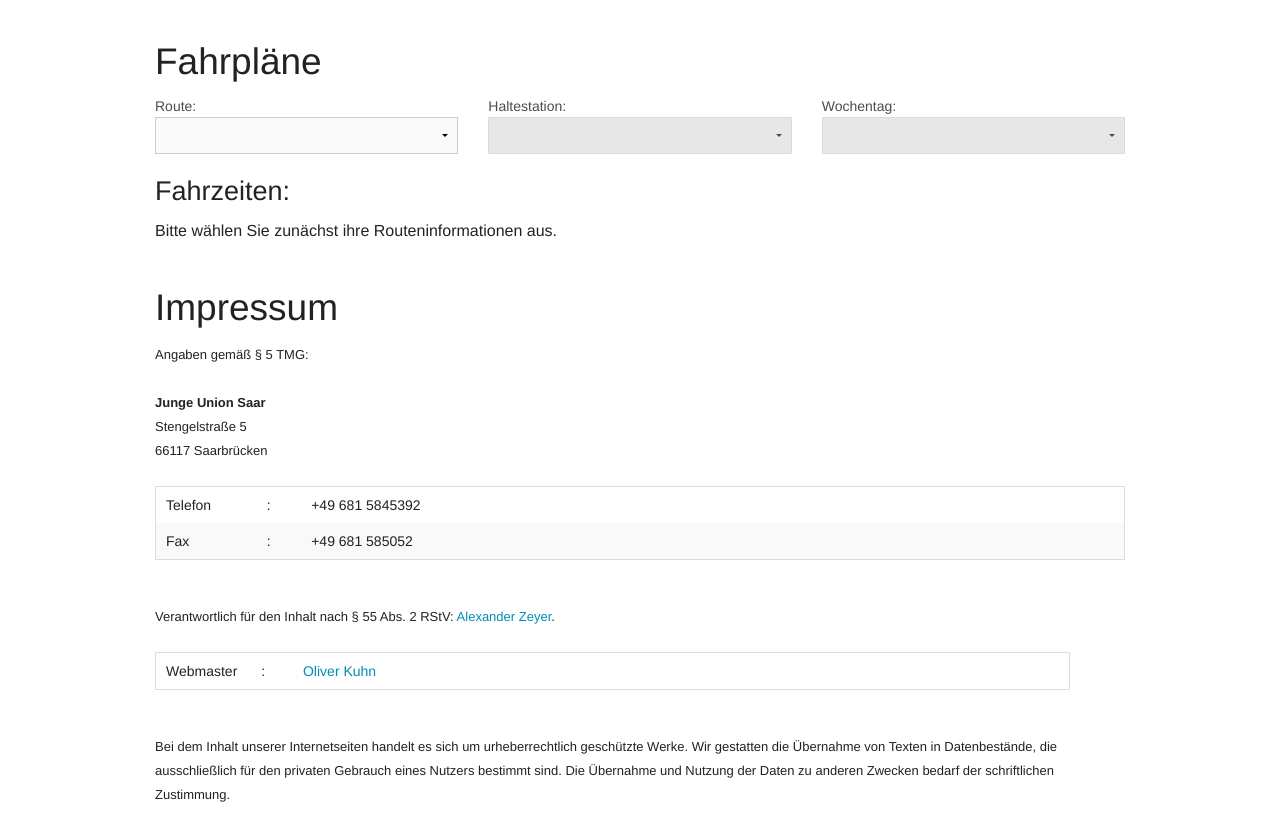
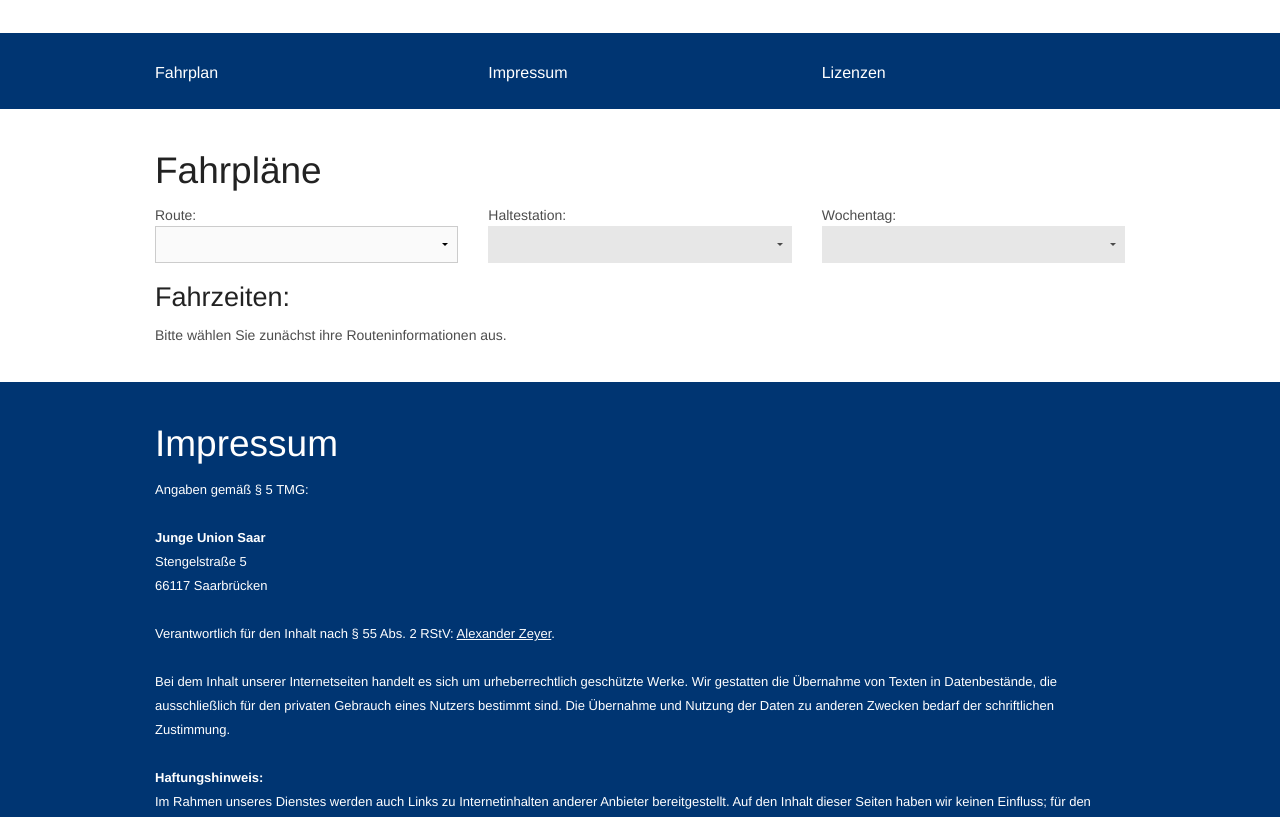
Before and after one commit to domschmidt/michaelruf, a plain HTML site: page start.html in a window 1280 px wide. Shown: the part 126-943 px from the top of the page. Drawn offline with Linux system fonts and the light colour scheme; files whose address does not match are found by name.

Commit message:
cleanup design, added menu

```diff
--- a/resources/css/app.css
+++ b/resources/css/app.css
@@ -1,3 +1,17 @@
+
+/**
+General Styles
+**/
+
+h1,h2,h3,h4,h5 {
+	margin-top: 0px;
+}
+
+select:disabled {
+	border: 0;
+}
+
+
 /**
 Utility classes
 **/
@@ -5,10 +19,95 @@ Utility classes
 .margin-bottom-36 {
 	margin-bottom: 36px !important;
 }
+
+.margin-top-36 {
+	margin-top: 36px !important;
+}
+
+.padding-top-36 {
+	padding-top: 36px !important;
+}
+
+.padding-bottom-36 {
+	padding-bottom: 36px !important;
+}
+
 .remove-border {
 	border: none;
 }
 
+.links-in-primary-colour a {
+ 	color: #003572;
+}
+
+.highlight-links a{
+	text-decoration: underline;
+}
+.highlight-links a:hover {
+	text-decoration: none;
+}
+
+/**
+impressum Wrapper
+**/
+.impressum-wrapper {
+ 	background-color: #003572;
+ 	color: white !important;
+}
+.impressum-wrapper a,
+.impressum-wrapper h1,
+.impressum-wrapper h2,
+.impressum-wrapper h3,
+.impressum-wrapper h4,
+.impressum-wrapper h5 {
+ 	color: white !important;
+}
+
+/**
+trip list
+**/
+.trip-list {
+	margin-left: 0;
+}
+
+/**
+Menu wrapper
+**/
+.menu-wrapper {
+ 	background-color: #003572;
+ 	color: white !important;
+}
+.menu-wrapper .icon-bar {
+ 	background-color: #003572;
+ 	color: white !important;
+}
+.menu-wrapper a {
+ 	color: white !important;
+}
+
+.menu-wrapper .sub-nav {
+	margin: 18px 0;
+}
+
+.menu-wrapper .sub-nav a:hover {
+	text-decoration: underline;
+}
+
+.menu-wrapper .sub-nav a {
+	text-decoration: none;
+}
+
+.menu-wrapper .sub-nav dd:first-of-type {
+    margin-left: 0;
+}
+
+.sub-nav dd:first-of-type a {
+    padding-left: 0;
+}
+
+.menu-wrapper .menu-item {
+	line-height: 36px;
+}
 
 /**
 classes relevant for html5 outlines
--- a/resources/css/fonts.css
+++ b/resources/css/fonts.css
@@ -1,7 +1,7 @@
 @font-face {
 	font-family: 'icomoon';
-	src:url('../fonts/icomoon.eot?iss94');
-	src:url('../fonts/icomoon.eot?#iefixiss94') format('embedded-opentype'),
+	src: url('../fonts/icomoon.eot?iss94');
+	src: url('../fonts/icomoon.eot?#iefixiss94') format('embedded-opentype'),
 		url('../fonts/icomoon.ttf?iss94') format('truetype'),
 		url('../fonts/icomoon.woff?iss94') format('woff'),
 		url('../fonts/icomoon.svg?iss94#icomoon') format('svg');
@@ -9,7 +9,7 @@
 	font-style: normal;
 }
 
-[class^="icon-"], [class*=" icon-"] {
+.icon-accordion, .icon-routeplan, .icon-imprint, .icon-licenses {
 	font-family: 'icomoon';
 	speak: none;
 	font-style: normal;
@@ -17,7 +17,6 @@
 	font-variant: normal;
 	text-transform: none;
 	line-height: 1;
-
 	/* Better Font Rendering =========== */
 	-webkit-font-smoothing: antialiased;
 	-moz-osx-font-smoothing: grayscale;
@@ -26,9 +25,11 @@
 .accordion-navigation .icon-accordion {
 	line-height: inherit;
 }
+
 .accordion-navigation .icon-accordion:before {
 	content: "\e600";
 }
+
 .accordion-navigation.active .icon-accordion:before {
 	content: "\e601";
 }
--- a/start.html
+++ b/start.html
@@ -32,7 +32,28 @@
 		<div class="columns large-12">
 			<img src="resources/images/toplogo.png" alt="">
 			<h1 class="decorative-headline">Junge Union Portal</h1>
+		</div>
+	</div>
 
+	<!-- Menu -->
+
+	<div class="menu-wrapper margin-bottom-36">
+		<div class="row">
+			<div class="columns large-24">
+				<dl class="sub-nav">
+					<div class="row">
+						<div class="columns medium-4">
+							<a href="#routeplan" class="menu-item">Fahrplan</a>
+						</div>
+						<div class="columns medium-4">
+							<a href="#imprint" class="menu-item">Impressum</a>
+						</div>
+						<div class="columns medium-4">
+							<a href="#licenses" class="menu-item">Lizenzen</a>
+						</div>
+					</div>
+				</dl>
+			</div>
 		</div>
 	</div>
 
@@ -42,9 +63,9 @@
 
 	<!-- Fahrpläne -->
 
-	<div class="row margin-bottom-36">
+	<div class="row margin-bottom-36" id="routeplan">
 		<div class="columns large-12">
-			<div id="content" data-ng-app="michaelruf">
+			<div id="content" data-ng-app="michaelruf" data-ng-cloak>
 				<div id="busroutes" data-ng-controller="BusRoutesCtl"
 					class="bus-routes-wrapper">
 
@@ -94,9 +115,9 @@
 							<h3>Fahrzeiten:</h3>
 							<span
 								data-ng-show="selected.route && selected.busStop && selected.day">3
-								Fahrten</span> <span
+								Fahrten</span> <label for="{{!selected.route ? 'routeSelection' : !selected.busStop ? 'busStopSelection' : 'daySelection' }}"
 								data-ng-show="!selected.route || !selected.busStop || !selected.day">Bitte
-								wählen Sie zunächst ihre Routeninformationen aus.</span>
+								wählen Sie zunächst ihre Routeninformationen aus.</label>
 							<ul class="accordion trip-list" data-accordion role="tablist"
 								data-ng-show="selected.route && selected.busStop && selected.day">
 								<li class="accordion-navigation"><a href="#panel1a"
@@ -104,36 +125,36 @@
 										class="icon-accordion right"></span></a>
 									<div id="panel1a" class="content" role="tabpanel">
 										<div class="row">
-											<div class="columns small-8">Quierschied Post</div>
-											<div class="columns small-4 text-right">14:30</div>
+											<div class="columns small-9">Quierschied Post</div>
+											<div class="columns small-3 text-right">14:30</div>
 										</div>
 										<div class="row">
-											<div class="columns small-8">Quierschied alter Markt</div>
-											<div class="columns small-4 text-right">14:32</div>
+											<div class="columns small-9">Quierschied alter Markt</div>
+											<div class="columns small-3 text-right">14:32</div>
 										</div>
 									</div></li>
 								<li class="accordion-navigation"><a href="#panel2a"
 									role="tab">15:30<span class="icon-accordion right"></span></a>
 									<div id="panel2a" class="content" role="tabpanel">
 										<div class="row">
-											<div class="columns small-8">Quierschied Post</div>
-											<div class="columns small-4 text-right">15:30</div>
+											<div class="columns small-9">Quierschied Post</div>
+											<div class="columns small-3 text-right">15:30</div>
 										</div>
 										<div class="row">
-											<div class="columns small-8">Quierschied alter Markt</div>
-											<div class="columns small-4 text-right">15:32</div>
+											<div class="columns small-9">Quierschied alter Markt</div>
+											<div class="columns small-3 text-right">15:32</div>
 										</div>
 									</div></li>
 								<li class="accordion-navigation"><a href="#panel3a"
 									role="tab">16:30<span class="icon-accordion right"></span></a>
 									<div id="panel3a" class="content" role="tabpanel">
 										<div class="row">
-											<div class="columns small-8">Quierschied Post</div>
-											<div class="columns small-4 text-right">16:30</div>
+											<div class="columns small-9">Quierschied Post</div>
+											<div class="columns small-3 text-right">16:30</div>
 										</div>
 										<div class="row">
-											<div class="columns small-8">Quierschied alter Markt</div>
-											<div class="columns small-4 text-right">16:32</div>
+											<div class="columns small-9">Quierschied alter Markt</div>
+											<div class="columns small-3 text-right">16:32</div>
 										</div>
 									</div></li>
 							</ul>
@@ -145,61 +166,40 @@
 		</div>
 	</div>
 
-	<div class="row margin-bottom-36">
+	<div
+		class="impressum-wrapper padding-top-36 padding-bottom-36 highlight-links"
+		id="imprint">
+		<div class="row">
 			<div class="columns large-24">
 				<h2>Impressum</h2>
 				<font size="2">Angaben gemäß § 5 TMG:<br> <br> <b>Junge
 						Union Saar</b><br>Stengelstraße 5<br>66117 Saarbrücken<br>
-				<br>
-				<table border="0" cellspacing="0" cellpadding="0"
-					style="width: 100%;">
-					<tbody>
-						<tr>
-							<td width="10%">Telefon</td>
-							<td width="5%">&nbsp;:&nbsp;</td>
-							<td>+49 681 5845392</td>
-						</tr>
-						<tr>
-							<td width="10%">Fax</td>
-							<td width="5%">&nbsp;:&nbsp;</td>
-							<td>+49 681 585052</td>
-						</tr>
-					</tbody>
-				</table> <br>Verantwortlich für den Inhalt nach § 55 Abs. 2 RStV: <a
+					<br>Verantwortlich für den Inhalt nach § 55 Abs. 2 RStV: <a
 					href="index.php?ka=1&amp;ska=profil&amp;pid=2">Alexander Zeyer</a>.
-				<br> <br>
-				<table border="0" cellspacing="0" cellpadding="0">
-					<tbody>
-						<tr>
-							<td width="10%">Webmaster</td>
-							<td width="5%">&nbsp;:&nbsp;</td>
-							<td><a href="index.php?ka=1&amp;ska=profil&amp;pid=11">Oliver
-									Kuhn</a></td>
-						</tr>
-					</tbody>
-				</table> <br>Bei dem Inhalt unserer Internetseiten handelt es sich um
-				urheberrechtlich geschützte Werke. Wir gestatten die Übernahme von
-				Texten in Datenbestände, die ausschließlich für den privaten
-				Gebrauch eines Nutzers bestimmt sind. Die Übernahme und Nutzung der
-				Daten zu anderen Zwecken bedarf der schriftlichen Zustimmung. <br>
-				<br> <b>Haftungshinweis:</b><br> Im Rahmen unseres
-				Dienstes werden auch Links zu Internetinhalten anderer Anbieter
-				bereitgestellt. Auf den Inhalt dieser Seiten haben wir keinen
-				Einfluss; für den Inhalt ist ausschließlich der Betreiber der
-				anderen Website verantwortlich. Trotz der Überprüfung der Inhalte im
-				gesetzlich gebotenen Rahmen müssen wir daher jede Verantwortung für
-				den Inhalt dieser Links bzw. der verlinkten Seite ablehnen. <br>
-				<br> <b>Datenschutzerklärung für die Nutzung von
-					Social-Plugins</b><br> Auf unseren Internetseiten sind Plugins von
-				sozialen Netzwerken eingebunden. Die Plugins erkennen Sie an den
-				entsprechenden Logos (Facebook, Google+, Twitter usw.).<br> <br>Wenn
-				Sie mit den Plugins interagieren, baut Ihr Browser eine direkte
-				Verbindung mit den Servern der sozialen Netzwerke auf. Die Sozialen
-				Netzwerke erhalten dadurch die Information, dass Sie mit Ihrer
-				IP-Adresse unsere Seite besucht haben. Wenn Sie bei den Sozialen
-				Netzwerken eingeloggt sind, können diese den Besuch Ihrem jeweiligen
-				Nutzer-Konto zuordnen.<br> <br>Da diese Übertragung direkt
-				verläuft, erhalten wir keine Kenntnis von den übermittelten Daten.
+					<br> <br>Bei dem Inhalt unserer Internetseiten handelt es
+					sich um urheberrechtlich geschützte Werke. Wir gestatten die
+					Übernahme von Texten in Datenbestände, die ausschließlich für den
+					privaten Gebrauch eines Nutzers bestimmt sind. Die Übernahme und
+					Nutzung der Daten zu anderen Zwecken bedarf der schriftlichen
+					Zustimmung. <br> <br> <b>Haftungshinweis:</b><br> Im
+					Rahmen unseres Dienstes werden auch Links zu Internetinhalten
+					anderer Anbieter bereitgestellt. Auf den Inhalt dieser Seiten haben
+					wir keinen Einfluss; für den Inhalt ist ausschließlich der
+					Betreiber der anderen Website verantwortlich. Trotz der Überprüfung
+					der Inhalte im gesetzlich gebotenen Rahmen müssen wir daher jede
+					Verantwortung für den Inhalt dieser Links bzw. der verlinkten Seite
+					ablehnen. <br> <br> <b>Datenschutzerklärung für die
+						Nutzung von Social-Plugins</b><br> Auf unseren Internetseiten
+					sind Plugins von sozialen Netzwerken eingebunden. Die Plugins
+					erkennen Sie an den entsprechenden Logos (Facebook, Google+,
+					Twitter usw.).<br> <br>Wenn Sie mit den Plugins
+					interagieren, baut Ihr Browser eine direkte Verbindung mit den
+					Servern der sozialen Netzwerke auf. Die Sozialen Netzwerke erhalten
+					dadurch die Information, dass Sie mit Ihrer IP-Adresse unsere Seite
+					besucht haben. Wenn Sie bei den Sozialen Netzwerken eingeloggt
+					sind, können diese den Besuch Ihrem jeweiligen Nutzer-Konto
+					zuordnen.<br> <br>Da diese Übertragung direkt verläuft,
+					erhalten wir keine Kenntnis von den übermittelten Daten.
 					Informationen zu Zweck und Umfang der Datenerhebung durch die
 					Sozialen Netzwerke, die weitere Verarbeitung und Nutzung der Daten
 					durch die Sozialen Netzwerke sowie Ihre diesbezüglichen Rechte und
@@ -211,7 +211,9 @@
 		</div>
 	</div>
 
-	<div class="row margin-bottom-36">
+	<div
+		class="row margin-bottom-36 margin-top-36 highlight-links licenses-wrapper links-in-primary-colour"
+		id="licenses">
 		<div class="columns large-24">
 			<h2>Lizenzen</h2>
 			<div>
@@ -242,7 +244,8 @@
 
 	<script type="text/javascript">
 		$(document).foundation({
-			accordion : {}
+			accordion : {},
+			magellan : {}
 		});
 	</script>
 </body>
```
Also changed, not shown: resources/js/vendor/fastclick-license.txt. Lines whose indentation alone changed are shown as unchanged.
